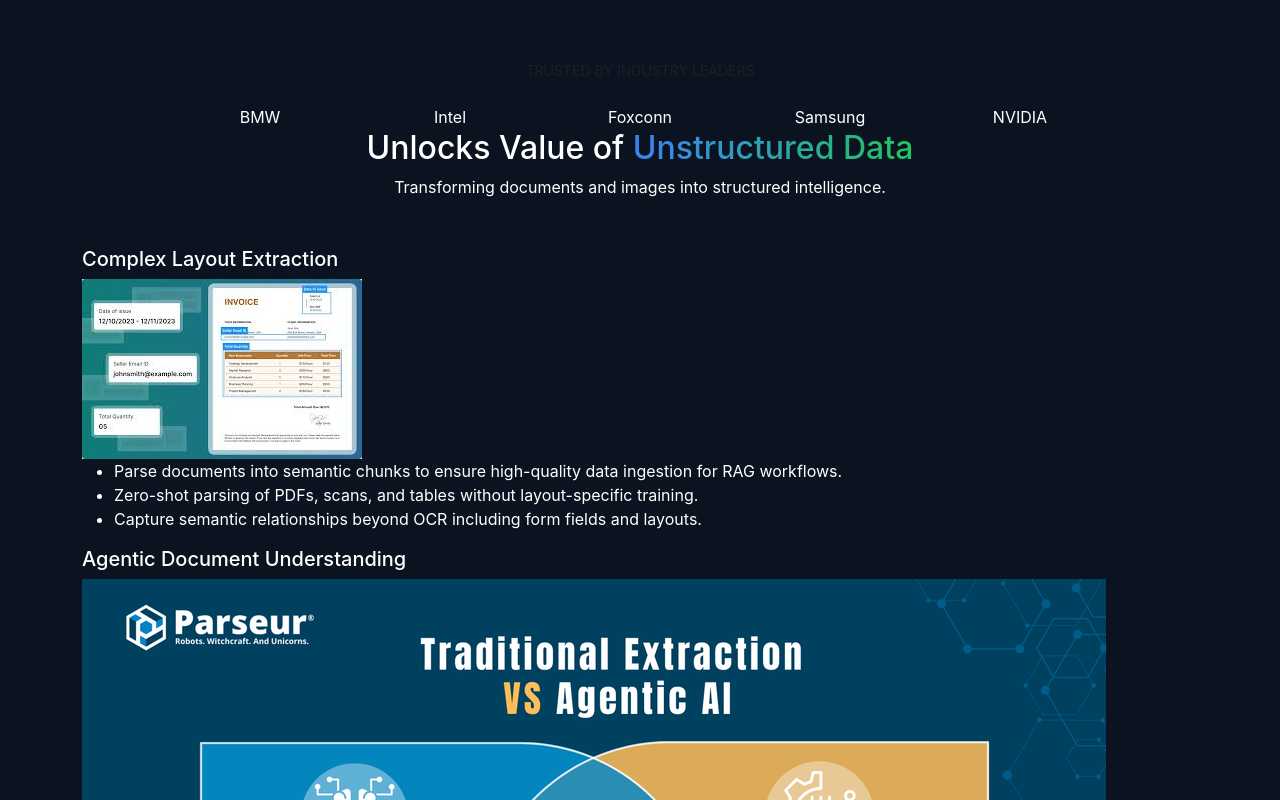
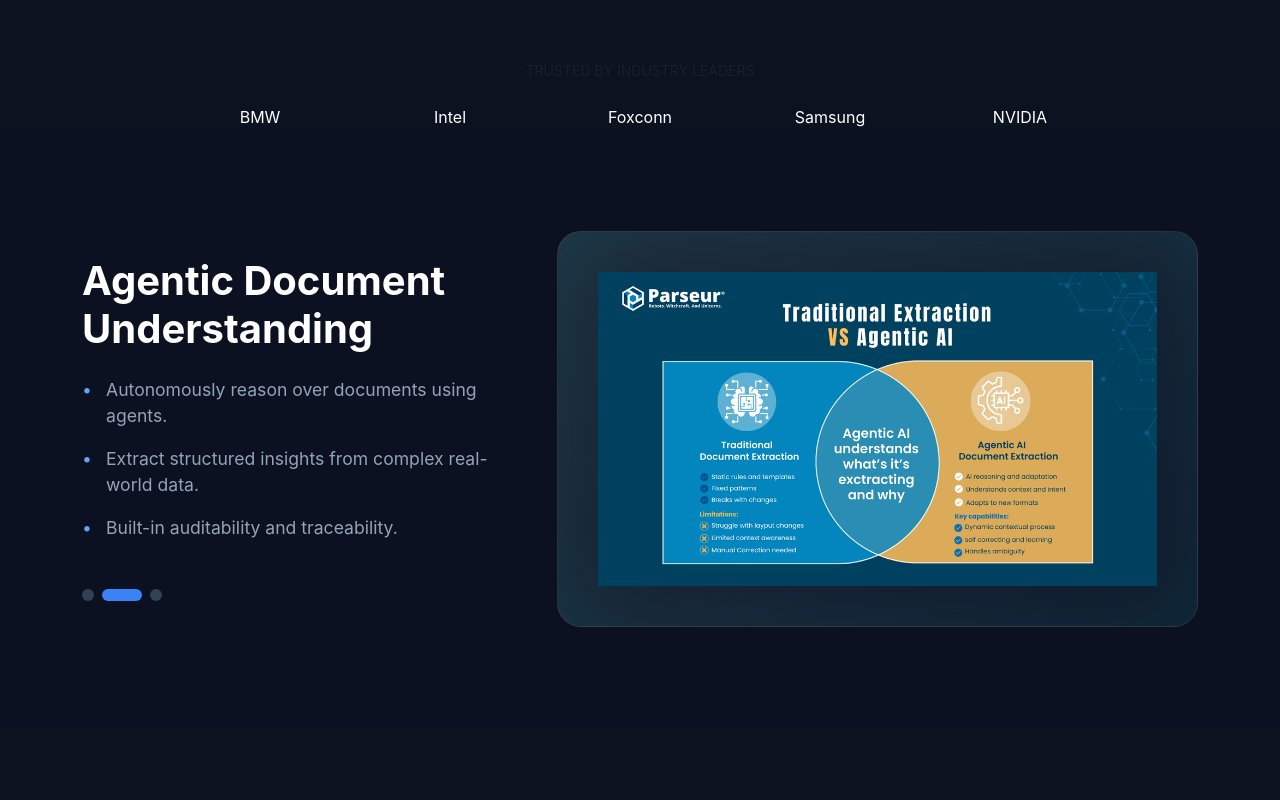
Before and after one commit to shivamrd/landing-ui, a React (Vite) app: page / in a window 1280 px wide. Shown: the part 740-1540 px from the top of the page. After the commit the page ends 1469 px from the top, so only its background shows below. Built offline with nearby package versions, Linux system fonts and the light colour scheme.

Commit message:
Added ui to feature

```diff
--- a/src/features/components/sections/AutoFeatures.jsx
+++ b/src/features/components/sections/AutoFeatures.jsx
@@ -4,55 +4,49 @@
 const AutoFeatures = () => {
   const [activeIndex, setActiveIndex] = useState(0);
 
-  // AUTO CHANGE
   useEffect(() => {
     const interval = setInterval(() => {
       setActiveIndex((prev) => (prev + 1) % features.length);
     }, 4000);
-
     return () => clearInterval(interval);
   }, []);
 
   const activeFeature = features[activeIndex];
 
   return (
-    <section className="auto-feature-section">
+    <section className="auto-feature-section py-5">
       <div className="container">
-
-        {/* HEADER */}
-        <div className="text-center mb-5">
-          <h2 className="section-title">
-            Unlocks Value of <span className="gradient-text">Unstructured Data</span>
-          </h2>
-          <p className="section-subtitle">
-            Transforming documents and images into structured intelligence.
-          </p>
-        </div>
-
         <div className="row align-items-center">
 
-          {/* LEFT TABS */}
-          {features.map((feature, index) => (
-            <div key={index} className="feature">
-              <h5>{feature.title}</h5>
-              <img src={feature.image} alt={feature.title} />
-              <ul>
-                {feature.description.map((desc, i) => (
-                  <li key={i}>{desc}</li>
-                ))}
-              </ul>
+          {/* LEFT CONTENT */}
+          <div className="col-md-5 text-white">
+            <h2 className="feature-main-title mb-4">{activeFeature.title}</h2>
+            <ul className="feature-description-list">
+              {activeFeature.description.map((desc, i) => (
+                <li key={i} className="mb-3">{desc}</li>
+              ))}
+            </ul>
+
+            {/* PROGRESS INDICATORS (The dots) */}
+            <div className="d-flex gap-2 mt-5">
+              {features.map((_, index) => (
+                <span
+                  key={index}
+                  onClick={() => setActiveIndex(index)}
+                  className={`dot ${index === activeIndex ? "active" : ""}`}
+                />
+              ))}
             </div>
-          ))}
+          </div>
 
-
-
-          {/* RIGHT IMAGE */}
+          {/* RIGHT IMAGE PREVIEW */}
           <div className="col-md-7">
-            <div className="feature-preview fade">
+            <div className="image-container-gradient">
               <img
+                key={activeFeature.image} // Key helps trigger animation on change
                 src={activeFeature.image}
                 alt={activeFeature.title}
-                className="img-fluid rounded"
+                className="img-fluid main-feature-img fade-in"
               />
             </div>
           </div>
--- a/src/features/styles/custom.css
+++ b/src/features/styles/custom.css
@@ -9,14 +9,12 @@
 .hero-section {
   min-height: 100vh;
   background:
-    linear-gradient(180deg, rgba(11,18,32,0.95), rgba(11,18,32,1)),
-    repeating-linear-gradient(
-      60deg,
-      rgba(59,130,246,0.08),
-      rgba(59,130,246,0.08) 1px,
+    linear-gradient(180deg, rgba(11, 18, 32, 0.95), rgba(11, 18, 32, 1)),
+    repeating-linear-gradient(60deg,
+      rgba(59, 130, 246, 0.08),
+      rgba(59, 130, 246, 0.08) 1px,
       transparent 1px,
-      transparent 38px
-    );
+      transparent 38px);
   padding-top: 120px;
 }
 
@@ -71,7 +69,7 @@
   font-size: 1rem;
   font-weight: 600;
   border-radius: 8px;
-  box-shadow: 0 0 20px rgba(59,130,246,0.35);
+  box-shadow: 0 0 20px rgba(59, 130, 246, 0.35);
 }
 
 .hero-btn-primary:hover {
@@ -83,7 +81,7 @@
   padding: 12px 28px;
   font-size: 1rem;
   border-radius: 8px;
-  border: 1px solid rgba(255,255,255,0.3);
+  border: 1px solid rgba(255, 255, 255, 0.3);
 }
 
 /* ANIMATION */
@@ -92,8 +90,90 @@
     opacity: 0;
     transform: translateY(35px);
   }
+
   to {
     opacity: 1;
     transform: translateY(0);
   }
 }
+
+/* AUTO FEATURES SECTION */
+.auto-feature-section {
+  background-color: #0b1120;
+  /* Dark navy background */
+  min-height: 600px;
+  display: flex;
+  align-items: center;
+}
+
+.feature-main-title {
+  font-size: 2.5rem;
+  font-weight: 700;
+}
+
+.feature-description-list {
+  list-style: none;
+  padding-left: 0;
+}
+
+.feature-description-list li {
+  position: relative;
+  padding-left: 1.5rem;
+  font-size: 1.1rem;
+  color: #94a3b8;
+  /* Muted gray-blue */
+}
+
+/* Custom Bullet Point */
+.feature-description-list li::before {
+  content: "•";
+  position: absolute;
+  left: 0;
+  color: #60a5fa;
+}
+
+/* Image Container with Gradient Glow */
+.image-container-gradient {
+  background: linear-gradient(135deg, #1e293b 0%, #0f172a 100%);
+  padding: 40px;
+  border-radius: 24px;
+  position: relative;
+  overflow: hidden;
+  border: 1px solid rgba(255, 255, 255, 0.1);
+  /* The Teal/Blue glow behind the image */
+  box-shadow: inset 0 0 100px rgba(20, 184, 166, 0.15);
+}
+
+/* Dots Navigation */
+.dot {
+  width: 12px;
+  height: 12px;
+  background-color: #334155;
+  border-radius: 50%;
+  cursor: pointer;
+  transition: all 0.3s ease;
+}
+
+.dot.active {
+  background-color: #3b82f6;
+  width: 40px;
+  /* Long pill shape like in the image */
+  border-radius: 10px;
+}
+
+/* Simple Fade Animation */
+.fade-in {
+  animation: fadeIn 0.8s ease-in-out;
+}
+
+@keyframes fadeIn {
+  from {
+    opacity: 0;
+    transform: translateY(10px);
+  }
+
+  to {
+    opacity: 1;
+    transform: translateY(0);
+  }
+}
```
Also changed, not shown: 1 other file (tests, documents, lock files or other folders).
